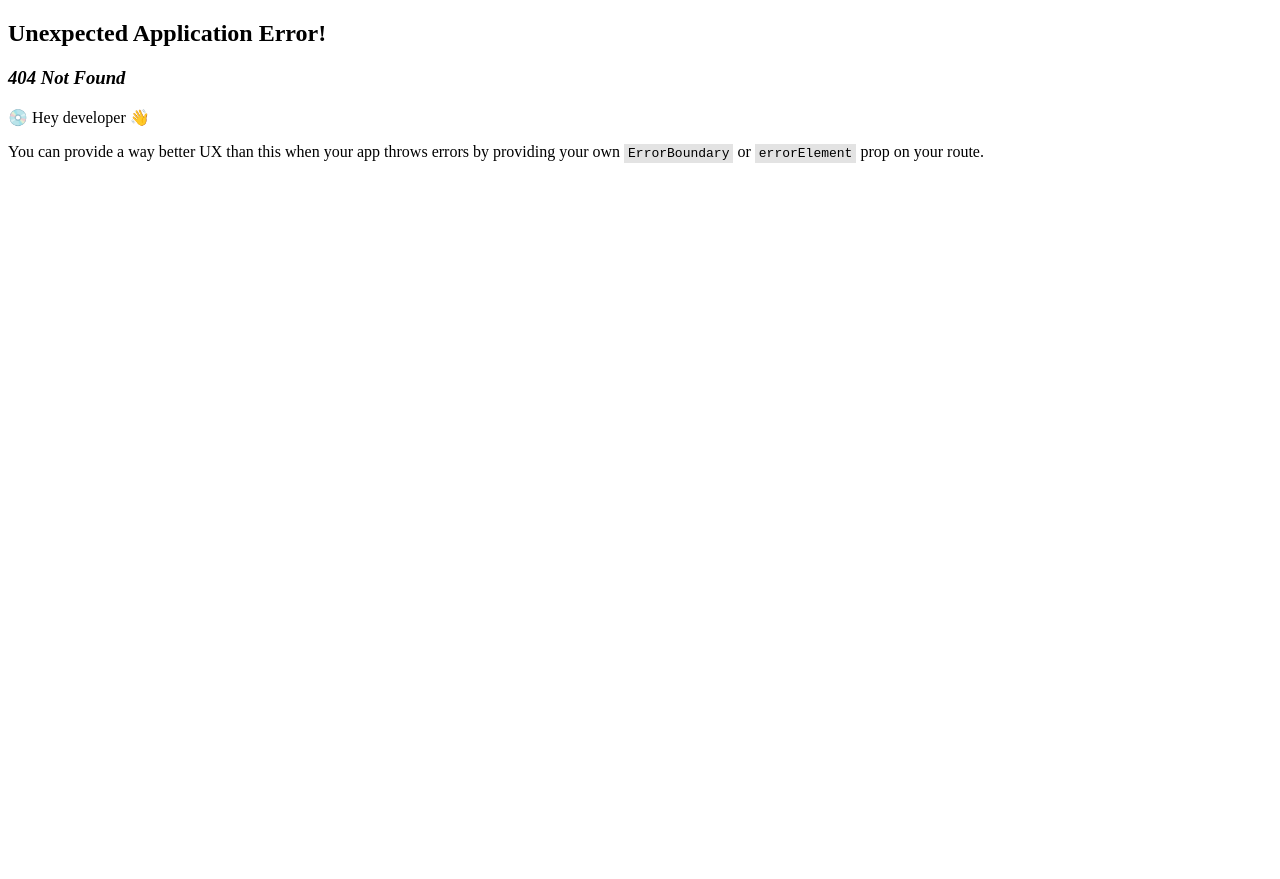
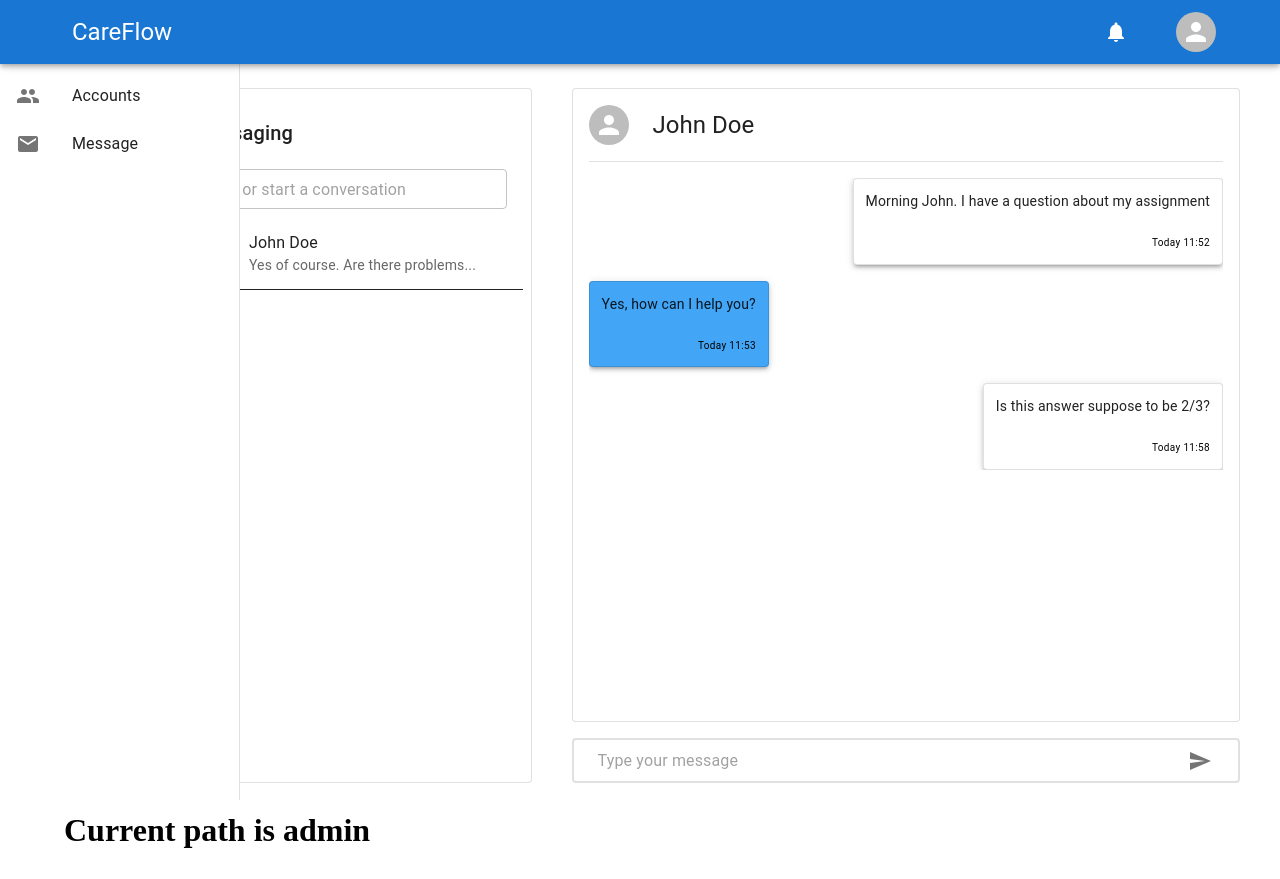
Before and after one commit to Hua5253/Care-Flow, a React (Vite) app in the folder client/: page /messages/admin in a window 1280 px wide. Before the commit this address had no page. Before the commit the page ends 800 px from the top, so only its background shows below. Built offline with nearby package versions, Linux system fonts and the light colour scheme; grey boxes are pictures that could not be loaded.

Commit message:
message sidebar fixed

```diff
--- a/client/src/components/MessagesTab/MessageTab.tsx
+++ b/client/src/components/MessagesTab/MessageTab.tsx
@@ -2,13 +2,29 @@ import { Container } from "@mui/material";
 import AppBanner from "../AppBanner/AppBanner";
 import MessagesContent from "./MessagesContent";
 import AdminSideBar from "../SideBar/AdminSideBar";
+import { useLocation } from "react-router-dom";
+import { useState } from "react";
+import ManagerSideBar from "../SideBar/ManagerSideBar";
+import CaregiverSideBar from "../SideBar/CaregiverSideBar";
 
 export default function MessageTab() {
+  const location = useLocation();
+  const role = location.pathname.split("/")[2];
+  const sideBar = () => {
+    if (role === "admin") {
+      return <AdminSideBar />;
+    } else if (role === "manager") {
+      return <ManagerSideBar />;
+    } else if (role === "caregiver") {
+      return <CaregiverSideBar />;
+    } else return null;
+  };
   return (
     <Container sx={{ display: "flex", flexDirection: "column" }}>
       <AppBanner cred={true} />
-      <AdminSideBar />
+      {sideBar()}
       <MessagesContent />
+      <h1>Current path is {location.pathname.split("/")[2]}</h1>
     </Container>
   );
 }
--- a/client/src/components/SideBar/AdminSideBar.tsx
+++ b/client/src/components/SideBar/AdminSideBar.tsx
@@ -11,11 +11,10 @@ import { useNavigate } from "react-router-dom";
 
 const drawerWidth = 240;
 
-
 export default function AdminSideBar() {
   const adminTabs = [
     { icon: <GroupIcon />, name: "Accounts", path: "/accounts" },
-    { icon: <MailIcon />, name: "Message", path: "/Messages/" },
+    { icon: <MailIcon />, name: "Message", path: "/Messages/admin" },
   ];
   const navigate = useNavigate();
 
@@ -39,9 +38,7 @@ export default function AdminSideBar() {
       <List>
         {adminTabs.map(({ icon, name, path }, index) => (
           <ListItem key={index} disablePadding>
-            <ListItemButton
-              onClick={() => goTo(path)}
-            >
+            <ListItemButton onClick={() => goTo(path)}>
               <ListItemIcon>{icon}</ListItemIcon>
               <ListItemText primary={name} />
             </ListItemButton>
--- a/client/src/components/SideBar/CaregiverSideBar.tsx
+++ b/client/src/components/SideBar/CaregiverSideBar.tsx
@@ -12,10 +12,10 @@ import { useNavigate } from "react-router-dom";
 const drawerWidth = 240;
 
 export default function CaregiverSideBar() {
-    const caregiverTabs = [
-        { icon: <EventAvailableIcon />, name: "Schedule", path: "/schedule" },
-        { icon: <MailIcon />, name: "Message", path: "/Messages/" },
-      ];
+  const caregiverTabs = [
+    { icon: <EventAvailableIcon />, name: "Schedule", path: "/schedule" },
+    { icon: <MailIcon />, name: "Message", path: "/Messages/caregiver" },
+  ];
 
   const navigate = useNavigate();
 
@@ -39,9 +39,7 @@ export default function CaregiverSideBar() {
       <List>
         {caregiverTabs.map(({ icon, name, path }, index) => (
           <ListItem key={index} disablePadding>
-            <ListItemButton
-              onClick={() => goTo(path)}
-            >
+            <ListItemButton onClick={() => goTo(path)}>
               <ListItemIcon>{icon}</ListItemIcon>
               <ListItemText primary={name} />
             </ListItemButton>
--- a/client/src/components/SideBar/ManagerSideBar.tsx
+++ b/client/src/components/SideBar/ManagerSideBar.tsx
@@ -18,7 +18,7 @@ export default function ManagerSideBar() {
     { icon: <LocalHospitalIcon />, name: "Resource", path: "/resources" },
     { icon: <AssignmentIcon />, name: "Pathway", path: "/manager-pathway" },
     { icon: <ListIcon />, name: "Template", path: "/..." },
-    { icon: <MailIcon />, name: "Message", path: "/Messages/" },
+    { icon: <MailIcon />, name: "Message", path: "/Messages/manager" },
   ];
 
   const navigate = useNavigate();
@@ -43,9 +43,7 @@ export default function ManagerSideBar() {
       <List>
         {managerTabs.map(({ icon, name, path }, index) => (
           <ListItem key={index} disablePadding>
-            <ListItemButton
-              onClick={() => goTo(path)}
-            >
+            <ListItemButton onClick={() => goTo(path)}>
               <ListItemIcon>{icon}</ListItemIcon>
               <ListItemText primary={name} />
             </ListItemButton>
--- a/client/src/routers.tsx
+++ b/client/src/routers.tsx
@@ -8,7 +8,7 @@ import LoginScreen from "./components/LoginScreen";
 import ForgetPasswordScreen from "./components/ForgetPasswordScreen";
 import CaregiverScreen from "./components/CareGivers/CaregiverScreen";
 import ViewProcedureScreen from "./components/CareGivers/ViewProcedureScreen";
-import ResourceScreen from "./components/ResourcesTab"
+import ResourceScreen from "./components/ResourcesTab";
 
 const router = createBrowserRouter([
   { path: "/", element: <SplashScreen /> },
@@ -16,7 +16,9 @@ const router = createBrowserRouter([
   { path: "/manager-procedure", element: <ProcedureScreen /> },
   { path: "/resources", element: <ResourceScreen /> },
   { path: "/accounts", element: <AccountsScreen /> },
-  { path: "/messages", element: <MessagesTab /> },
+  { path: "/messages/admin", element: <MessagesTab /> },
+  { path: "/messages/manager", element: <MessagesTab /> },
+  { path: "/messages/caregiver", element: <MessagesTab /> },
   { path: "/login", element: <LoginScreen /> },
   { path: "/forgetPassword", element: <ForgetPasswordScreen /> },
   { path: "/schedule", element: <CaregiverScreen /> },
```
